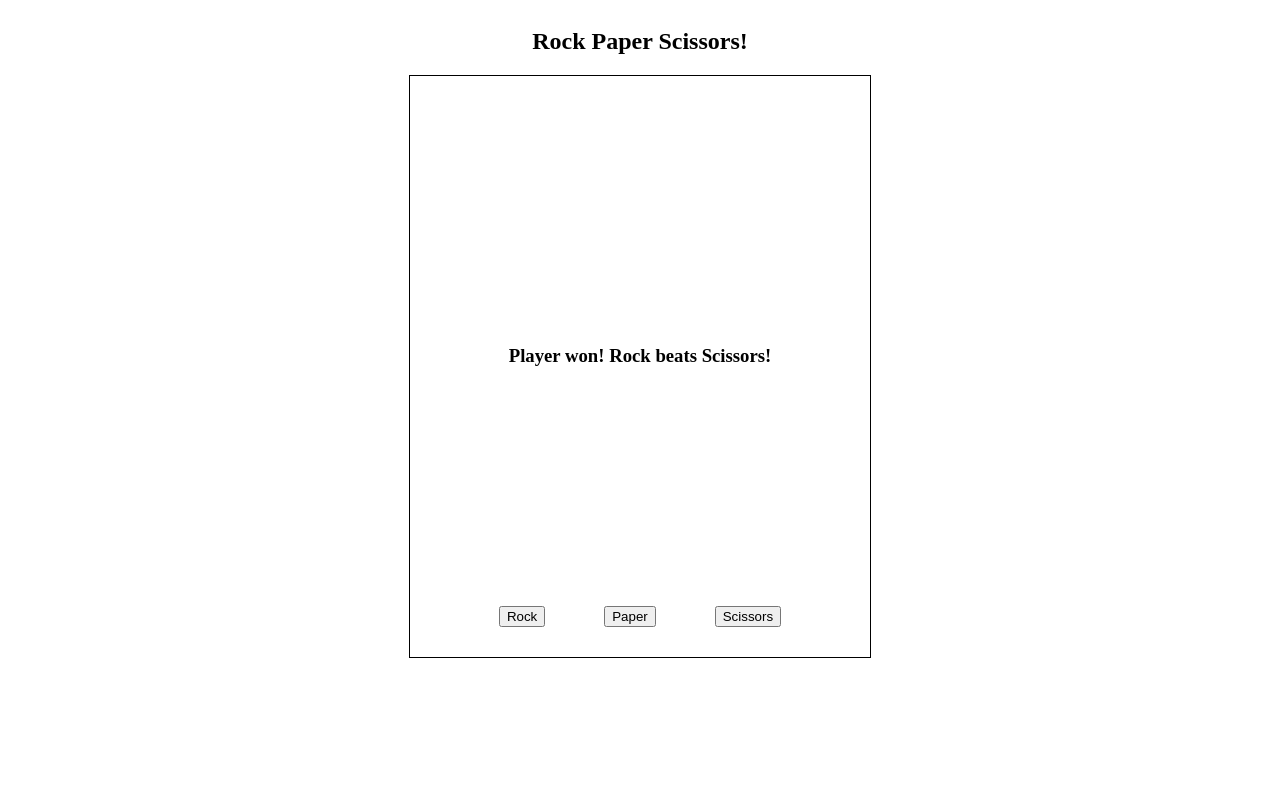
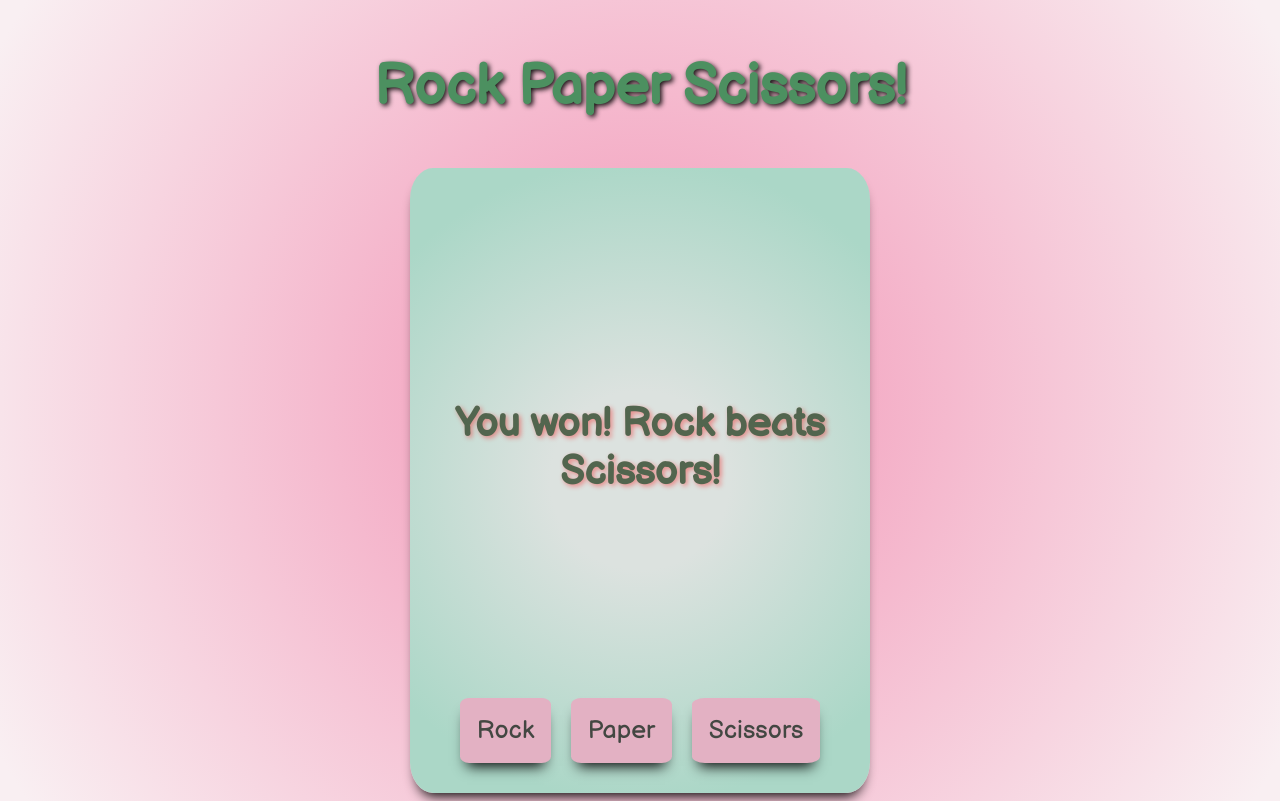
Before and after one commit to PattaSiwa/rock-paper-scissors, a plain HTML site: page index.html in a window 1280 px wide. Both pictures are taken after a click on the button "Rock". Drawn offline with Linux system fonts and the light colour scheme.

Commit message:
added CSS, setTimeOut feature to reset screen after 4 seconds

```diff
--- a/app.js
+++ b/app.js
@@ -22,6 +22,11 @@ const runScissors = () => {
     rockPaperScissors(compMove, 'scissors')
 }
 
+const resetDisplay = () => {
+    const h3 = document.querySelector('h3')
+    h3.textContent = "Please make your selection below!"
+}
+
 
 const rockPaperScissors = (com, user) => {
     //changing the h3 innerText to correspond the outcome
@@ -32,7 +37,7 @@ const rockPaperScissors = (com, user) => {
         h3.textContent = `It's a tie!! You and Computer chose ${com.charAt(0).toUpperCase() + com.slice(1)}`
     } else if (com === "rock") {
         if (user === "paper") {
-            h3.textContent = "Player won! Paper beats Rock!"
+            h3.textContent = "You won! Paper beats Rock!"
         } else if (user === "scissors") {
             h3.textContent = "Computer won! Rock beats Scissors"
         }
@@ -40,15 +45,18 @@ const rockPaperScissors = (com, user) => {
         if (user === "rock") {
             h3.textContent = "Computer won! Paper beats Rock!"
         } else if (user === "scissors") {
-            h3.textContent = "Player won! Scissors beat Paper!"
+            h3.textContent = "You won! Scissors beat Paper!"
         }
     } else if (com === "scissors") {
         if (user === "rock") {
-            h3.textContent = "Player won! Rock beats Scissors!"
+            h3.textContent = "You won! Rock beats Scissors!"
         } else if (user === "paper") {
             h3.textContent = "Computer won! Scissors beat Paper!"
         }
     }
+
+    // reset the screen after 5 seconds
+    setTimeout(resetDisplay, 4000)
 
 }
 
--- a/style.css
+++ b/style.css
@@ -1,22 +1,47 @@
+@import url('https://fonts.googleapis.com/css2?family=Balsamiq+Sans&display=swap');
+
 body {
     display: flex;
     flex-direction: column;
     justify-content: center;
     align-items: center;
+    background: rgb(242,146,180);
+    background: radial-gradient(circle, rgba(242,146,180,1) 0%, rgba(249,239,242,1) 97%);
+    font-family: 'Balsamiq Sans', cursive;
 
 }
 
 main {
-    border: 1px solid black;
+    border-radius: 5%;
     padding: 30px;
+    background: rgb(220,226,223);
+    background: radial-gradient(circle, rgba(220,226,223,1) 23%, rgba(171,215,199,1) 83%);
+    -webkit-box-shadow: 0px 10px 13px -7px #000000, 5px 10px 15px 23px rgba(0,0,0,0);
+    box-shadow: 0px 10px 13px -7px #000000, 5px 10px 15px 23px rgba(0,0,0,0);
+
 }
 
+
+h2 {
+    font-size: 3.5em;
+    color:  hsl(138, 31%, 43%);
+    text-shadow: 2px 2px 5px rgba(0,0,0,0.9)
+}
+
+h3 {
+    font-size: 2.5em;
+    text-align: center;
+    padding: 0 10px;
+    color: hsl(109, 13%, 35%);
+    text-shadow: 2px 2px 5px rgba(250,0,0,0.4)
+}
  .screen {
      height: 500px;
      width: 400px;
      display: flex;
      justify-content: center;
      align-items: center;
+     transition: 2s;
  }
 
 
@@ -29,4 +54,24 @@ main {
  button:hover {
      cursor: pointer;
      transform: scale(1.1);
+
  }
+
+ button:focus{
+     border:none;
+
+     outline:none;
+ }
+
+ button{
+     background-color: #E3B1C3;
+     color: #434742;
+    font-size: 25px;
+    font-family: 'Balsamiq Sans', cursive;
+    border: none;
+    padding: 17px;
+    border-radius: 10%;
+    -webkit-box-shadow: 0px 10px 13px -7px #000000, 5px 5px 15px 5px rgba(0,0,0,0);
+box-shadow: 0px 10px 13px -7px #000000, 5px 5px 15px 5px rgba(0,0,0,0);
+
+ }
```
